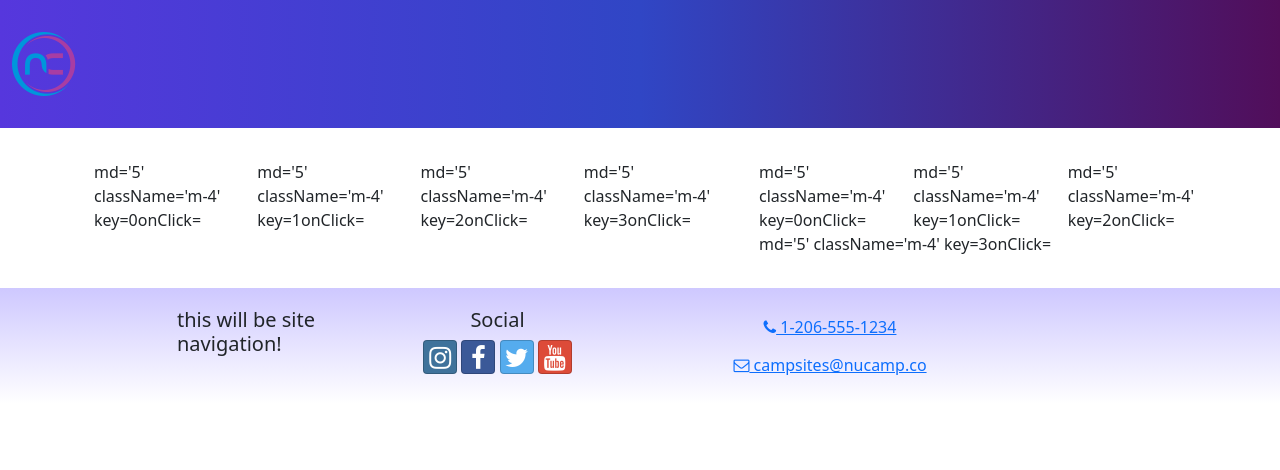
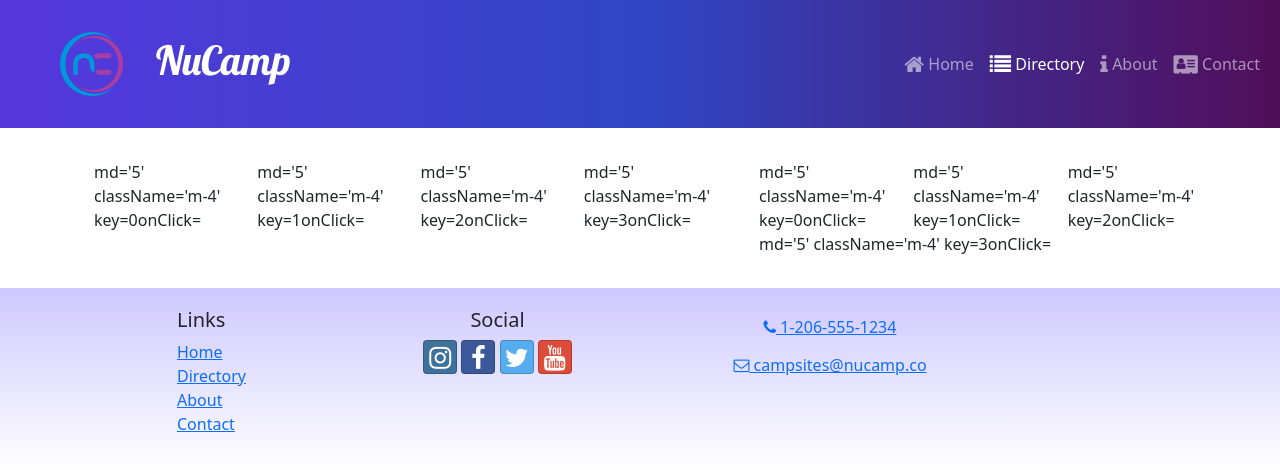
Before and after one commit to usmc-Blockhead/react_site, a React (Create React App) app: page /directory in a window 1280 px wide. Shown: the top 470 px of the page. Built offline with nearby package versions, Linux system fonts and the light colour scheme.

Commit message:
Header and Footer Links

```diff
--- a/src/components/Footer.js
+++ b/src/components/Footer.js
@@ -1,4 +1,5 @@
-import {Container, Row, Col } from 'reactstrap';
+import { Container, Row, Col } from 'reactstrap';
+import { Link } from 'react-router-dom';
 
 const Footer = () => {
     return (
@@ -6,7 +7,21 @@
             <Container>
                 <Row>
                     <Col xs={{ size: 4, offset: 1 }} sm='2'>
-                        <h5>this will be site navigation!</h5>
+                        <h5>Links</h5>
+                        <ul className='list-unstyled'>
+                            <li>
+                                <Link to='/'>Home</Link>
+                            </li>
+                            <li>
+                                <Link to='/directory'>Directory</Link>
+                            </li>
+                            <li>
+                                <Link to='/about'>About</Link>
+                            </li>
+                            <li>
+                                <Link to='/contact'>Contact</Link>
+                            </li>
+                        </ul>
                     </Col>
                     <Col xs='6' sm='3' className='text-center'>
                         <h5>Social</h5>
@@ -56,6 +71,6 @@
             </Container>
         </footer>
     );
-}
+};
 
 export default Footer;
--- a/src/components/Header.js
+++ b/src/components/Header.js
@@ -1,14 +1,51 @@
-import { Navbar,NavbarBrand } from 'reactstrap';
+import { useState } from 'react';
+import {
+    Navbar,
+    NavbarBrand,
+    Collapse,
+    NavbarToggler,
+    Nav,
+    NavItem,
+} from 'reactstrap';
+import { NavLink } from 'react-router-dom';
 import NucampLogo from '../app/assets/img/logo.png';
 
 const Header = () => {
+    const [menuOpen, setMenuOpen] = useState(false);
+
     return (
         <Navbar dark color='primary' sticky='top' expand='md'>
-            {<NavbarBrand href='/'>
-                <img src={NucampLogo} alt='nucamp logo' />
-            </NavbarBrand>}
+            <NavbarBrand className='ms-5' href='/'>
+                <img src={NucampLogo} alt='nucamp logo' className='float-start' />
+                <h1 className='mt-1'>NuCamp</h1>
+            </NavbarBrand>
+            <NavbarToggler onClick={() => setMenuOpen(!menuOpen)}/>
+            <Collapse isOpen={menuOpen} navbar>
+                <Nav className='ms-auto' navbar>
+                    <NavItem>
+                        <NavLink className='nav-link' to='/'>
+                            <i className='fa fa-home fa-lg' /> Home
+                        </NavLink>
+                    </NavItem>
+                    <NavItem>
+                        <NavLink className='nav-link' to='/directory'>
+                            <i className='fa fa-list fa-lg' /> Directory
+                        </NavLink>
+                    </NavItem>
+                    <NavItem>
+                        <NavLink className='nav-link' to='/about'>
+                            <i className='fa fa-info fa-lg' /> About
+                        </NavLink>
+                    </NavItem>
+                    <NavItem>
+                        <NavLink className='nav-link' to='/contact'>
+                            <i className='fa fa-address-card fa-lg' /> Contact
+                        </NavLink>
+                    </NavItem>
+                </Nav>
+            </Collapse>
         </Navbar>
     );
-}
+};
 
 export default Header;
```
